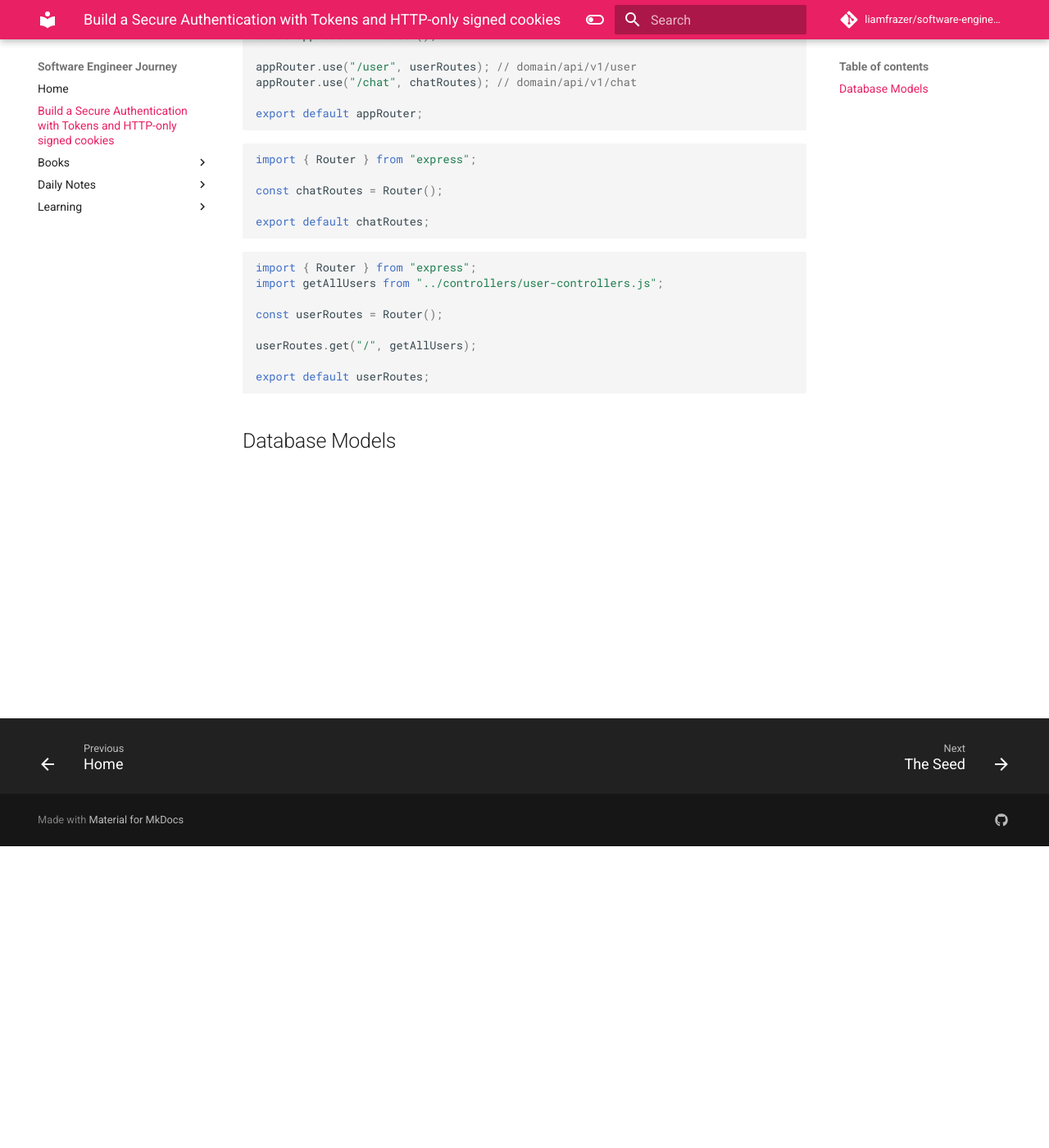
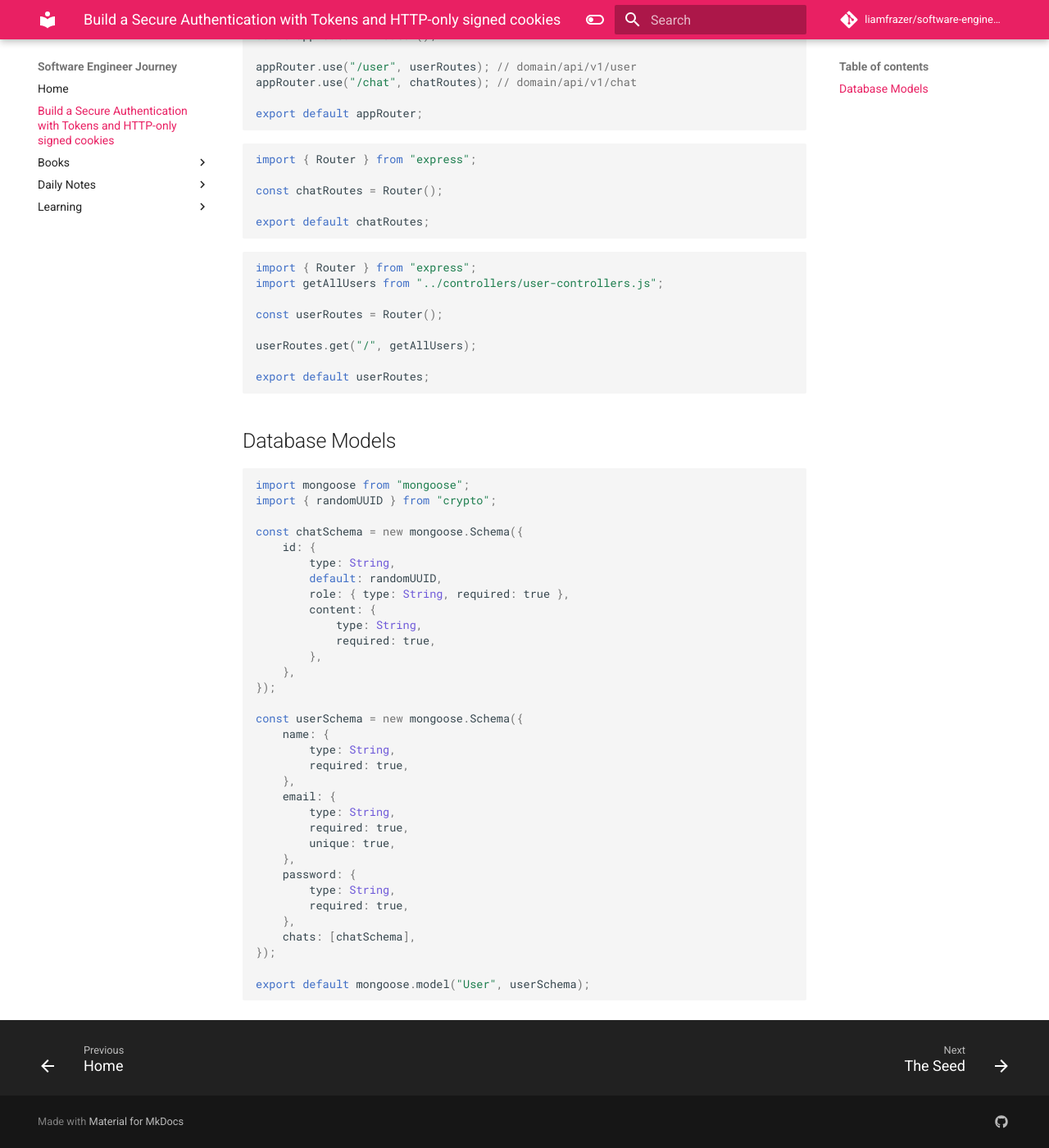
Before and after one commit to liamfrazer/software-engineer-journey, an MkDocs documentation site: the page built from docs/Build a Secure Authentication with Tokens and HTTP-only signed cookies.md, in a window 1280 px wide and 1400 px high, scrolled down 368 px. Shown: the whole window at 82% size. Built offline with MkDocs 1.6.1 and Material for MkDocs 9.7.7, drawn with Linux system fonts in a browser that asks for light colours; comment, search, counter and statistics services are not loaded.

Commit message:
vault backup: 2023-12-30 12:25:41

````diff
--- a/docs/Build a Secure Authentication with Tokens and HTTP-only signed cookies.md
+++ b/docs/Build a Secure Authentication with Tokens and HTTP-only signed cookies.md
@@ -4,6 +4,8 @@ tags:
   - Secure
   - Tokens
   - HTTP-only
+  - models
+  - Mongoose
 ---
 # Build a Secure Authentication with Tokens and HTTP-only signed cookies
 ```jsx
@@ -48,3 +50,40 @@ export default userRoutes;
 ```
 
 ## Database Models
+
+```jsx
+import mongoose from "mongoose";
+import { randomUUID } from "crypto";
+
+const chatSchema = new mongoose.Schema({
+	id: {
+		type: String,
+		default: randomUUID,
+		role: { type: String, required: true },
+		content: {
+			type: String,
+			required: true,
+		},
+	},
+});
+
+const userSchema = new mongoose.Schema({
+	name: {
+		type: String,
+		required: true,
+	},
+	email: {
+		type: String,
+		required: true,
+		unique: true,
+	},
+	password: {
+		type: String,
+		required: true,
+	},
+	chats: [chatSchema],
+});
+
+export default mongoose.model("User", userSchema);
+
+```
````
